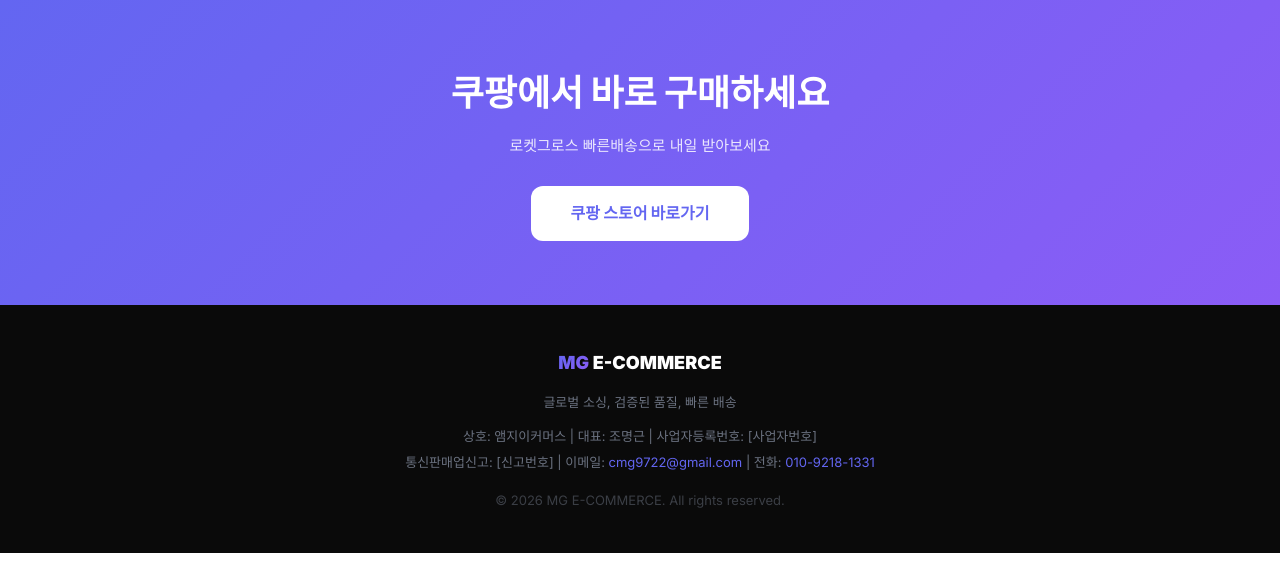
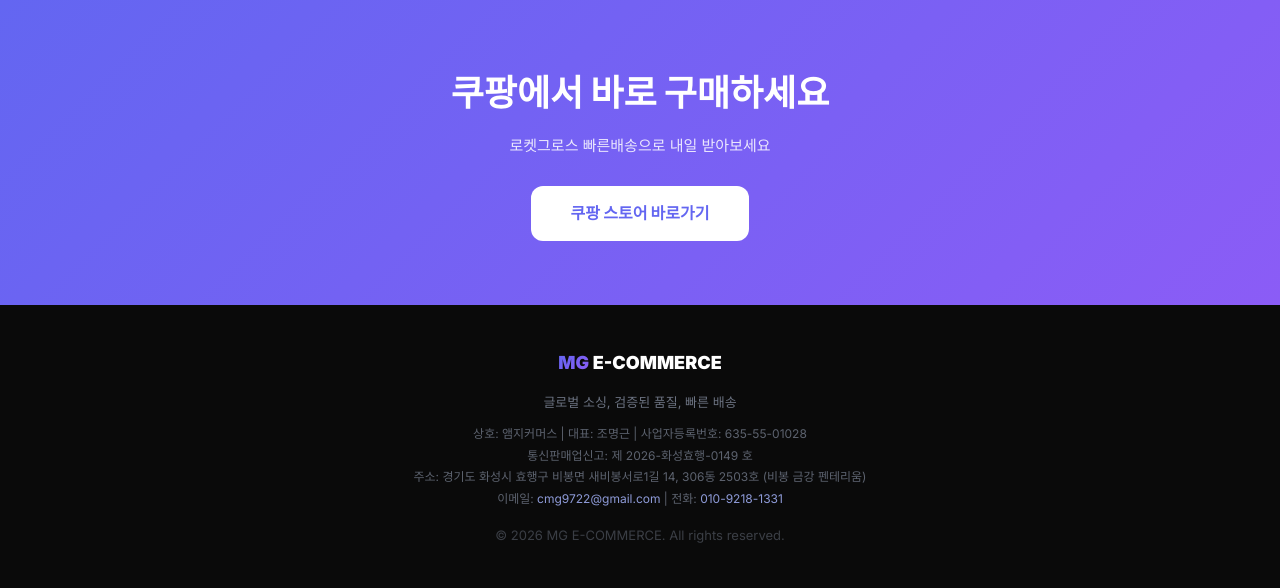
Before and after one commit to cmg9722-beep/mg-commerce, a Flask app: page / in a window 1280 px wide. Shown: the part 4410-4998 px from the top of the page. Before the commit the page ends 4963 px from the top, so only its background shows below. Run offline with Flask 3, Linux system fonts and the light colour scheme.

Commit message:
사업자등록번호/통신판매업신고번호 footer에 추가
Co-Authored-By: Claude Opus 4.6 <noreply@anthropic.com>

```diff
--- a/templates/homepage.html
+++ b/templates/homepage.html
@@ -415,9 +415,11 @@ a{text-decoration:none;color:inherit}
 <footer class="footer">
   <div class="f-logo"><span class="mg">MG</span> E-COMMERCE</div>
   <div>글로벌 소싱, 검증된 품질, 빠른 배송</div>
-  <div style="margin-top:8px">
-    상호: 앰지이커머스 | 대표: 조명근 | 사업자등록번호: [사업자번호]<br>
-    통신판매업신고: [신고번호] | 이메일: <a href="mailto:cmg9722@gmail.com">cmg9722@gmail.com</a> | 전화: <a href="tel:010-9218-1331">010-9218-1331</a>
+  <div style="margin-top:8px;font-size:12px;line-height:1.8;opacity:.85">
+    상호: 앰지커머스 | 대표: 조명근 | 사업자등록번호: 635-55-01028<br>
+    통신판매업신고: 제 2026-화성효행-0149 호<br>
+    주소: 경기도 화성시 효행구 비봉면 새비봉서로1길 14, 306동 2503호 (비봉 금강 펜테리움)<br>
+    이메일: <a href="mailto:cmg9722@gmail.com" style="color:#a5b4fc">cmg9722@gmail.com</a> | 전화: <a href="tel:010-9218-1331" style="color:#a5b4fc">010-9218-1331</a>
   </div>
   <div style="margin-top:12px;opacity:.5">&copy; 2026 MG E-COMMERCE. All rights reserved.</div>
 </footer>
```
